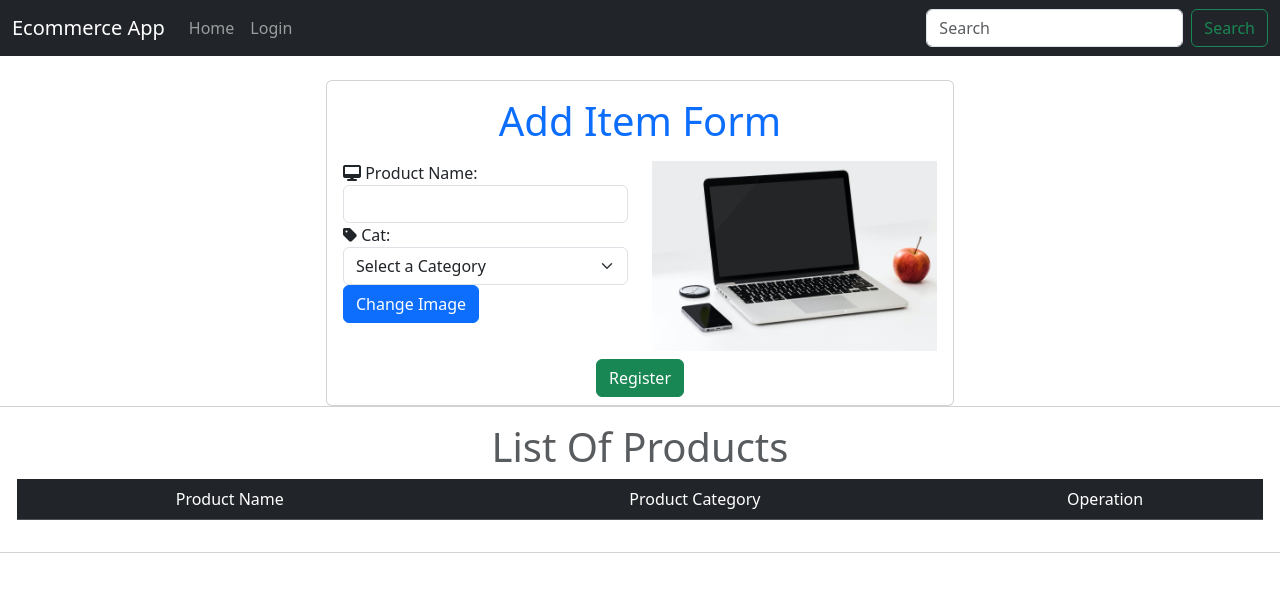
After one commit to momotan039/Tech-Heaven-Php, a PHP site: page /pages/items/editItems.php in a window 1280 px wide. The commit adds this page. Shown: the top 592 px of the page. Run offline with PHP 8.4, Linux system fonts and the light colour scheme; data that the repository does not hold is empty.

Commit message:
add edit items page for adding and editing prodcuts

```diff
--- /dev/null
+++ b/inc/itemForm.php
@@ -0,0 +1,64 @@
+<div class="card mt-4">
+    <div class="card-body">
+        <h1 class="card-text text-center text-primary">
+            <?php echo !$isEditForm ? 'Add' : 'Edit' ?> Item Form
+        </h1>
+    </div>
+    <form method="post" id="<?php echo $isEditForm ? 'editForm' : '' ?>">
+        <div class="px-3">
+            <div class="row">
+                <div class="col-6">
+                    <div class="form-group">
+                        <?php
+                        if ($isEditForm) :
+                            echo '<input type="text" name="id" hidden>';
+                        endif;
+                        ?>
+                        <i class="fa-solid fa-desktop"></i>
+                        <label>Product Name:</label>
+                        <input required name="prodcut-name" class="form-control" type="text" value="<?php isset($user) ? $user['userName'] : '' ?>">
+                    </div>
+                    <div class="form-group">
+                        <i class="fa-solid fa-tag"></i>
+                        <label>Cat:</label><br>
+                        <select class="form-select" name="cat-id">
+                            <option selected>Select a Category</option>
+                            <?php foreach (array() as $cat) :
+                            ?>
+                                <option value="<?php echo $cat['Cat_ID'] ?>"><?php echo $cat['Cat_Name'] ?></option>
+                            <?php
+                            endforeach ?>
+                        </select>
+                    </div>
+                    <div class="form-group">
+                        <button class="btn btn-primary p2">
+                                Change Image
+                        </button>
+                    </div>
+                </div>
+                <div class="col-6">
+                <img class="col-12" src="../../template/img/laptop.jpg" alt="image">
+            </div>
+            </div>
+
+            <?php
+            // if (!$isEditForm) :
+            //     echo '
+            //     <div class="form-group">
+            //     <i class="fa-solid fa-lock"></i>
+            //     <label>Password:</label>
+            //     <input required name="password" class="form-control" type="password"">
+            //      </div>
+            //     ';
+            // endif;
+            ?>
+            <div class="text-center my-2">
+                <?php echo !$isEditForm ? '<input type="submit" class="btn btn-success" value="Register">'
+                    : '<input type="submit" class="btn btn-success" value="Edit">
+                     <input type="text" name="edit" hidden>
+                     '  ?>
+            </div>
+        </div>
+
+    </form>
+</div>
--- a/inc/navbar.php
+++ b/inc/navbar.php
@@ -29,6 +29,9 @@ function isActivePage($page)
           <li class="nav-item">
             <a class="nav-link <?php echo isActivePage('users.php') ?>" href="<?php echo $pages ?>/users.php">Users</a>
           </li>
+          <li class="nav-item">
+            <a class="nav-link <?php echo isActivePage('editItems.php') ?>" href="<?php echo $pages ?>/items/editItems.php">Items</a>
+          </li>
           <form action="../pages/home.php" method="post">
             <li class="nav-item">
               <input name="logout" type="submit" class="nav-link" value="Logout">
--- /dev/null
+++ b/pages/items/editItems.php
@@ -0,0 +1,66 @@
+<?php
+require '../../config/init.php';
+require '../../inc/header.php';
+require '../../app/items/get.php';
+?>
+<div class="row justify-content-center">
+    <div class="col-md-6">
+    <?php $isEditForm=false; include '../../inc/itemForm.php'?>
+    </div>
+
+<div class="card">
+    <div class="card-body">
+        <div class="card-title text-center text-muted">
+            <h1>List Of Products</h1>
+        </div>
+        <div class='modal fade' id='exampleModal'>
+            <div class='modal-dialog'>
+                <div class='modal-content'>
+                    <div class='modal-header'>
+                        <button type='button' class='btn-close' data-bs-dismiss='modal' aria-label='Close'></button>
+                    </div>
+                    <div class='modal-body'>
+                        <?php $isEditForm = true;
+                        include '../../inc/itemForm.php' ?>
+                    </div>
+                </div>
+            </div>
+        </div>
+        <table class="table table-dark table-striped table-hover text-center">
+            <thead>
+                <tr>
+                    <td>Product Name</td>
+                    <td>Product Category</td>
+                    <td>Operation</td>
+                </tr>
+            </thead>
+            <tbody>
+                <?php
+                foreach (getItems() as $item) :
+                    $isEditForm = true;
+                ?>
+                    <tr>
+                        <td><?php echo $item['Name']?></td>
+                        <td><?php echo $item['Cat_Name']?></td>
+                        <td class='d-flex justify-content-center'>
+                            <form method='post'>
+                                <input hidden name='id' type='text' value=<?php echo $item['Id']?>>
+                                <button name='' class='btn'><i class='fa-solid fa-trash text-danger'></i></button>
+                            </form>
+                            <div>
+                                <button onclick='' class='btn' data-bs-toggle='modal' data-bs-target='#exampleModal'><i class='fa-solid fa-edit text-primary'></i></button>
+                            </div>
+                        </td>
+                    </tr>
+                <?php
+                endforeach
+                ?>
+            </tbody>
+        </table>
+
+    </div>
+</div>
+</div>
+<?php
+require '../../inc/footer.php';
+?>
```
